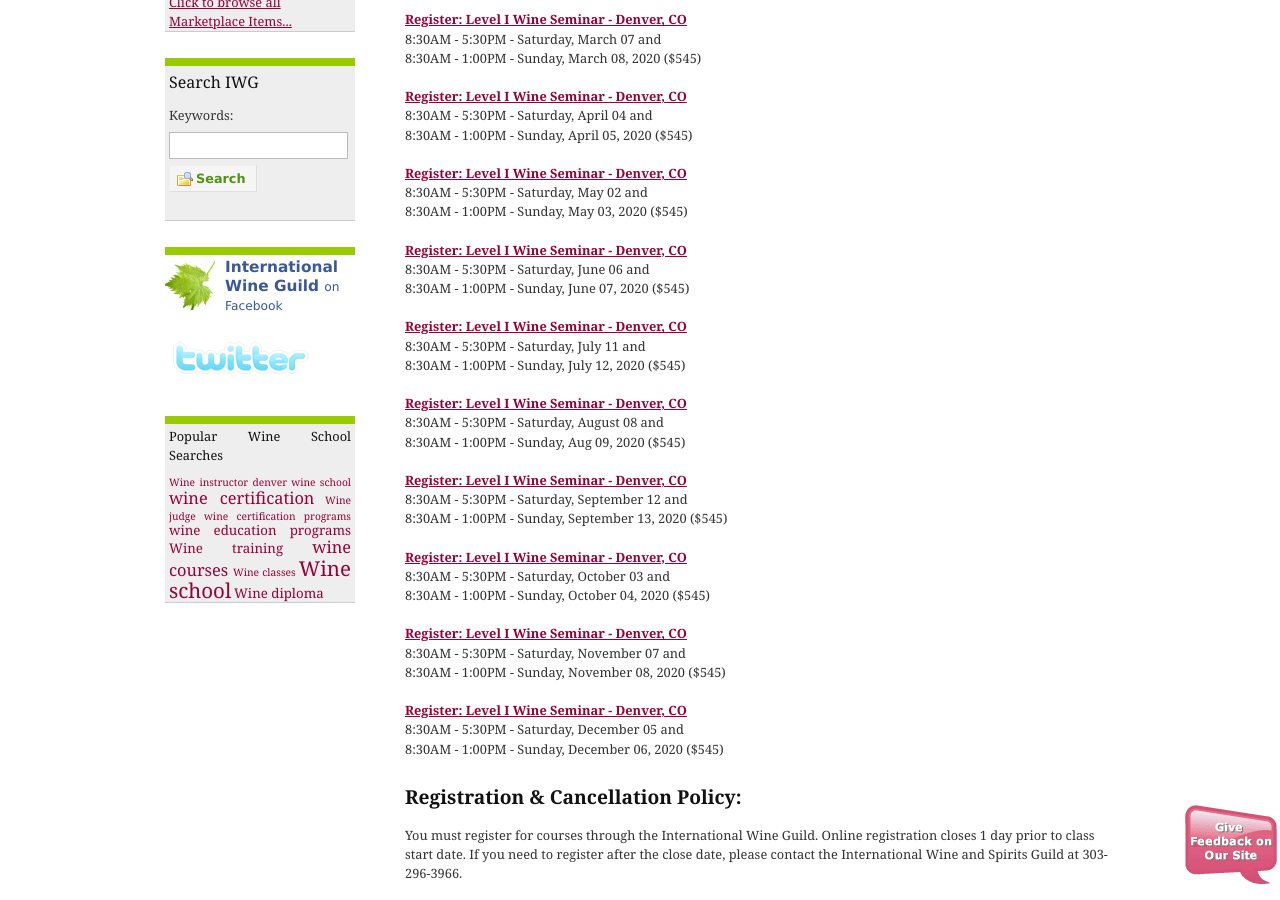
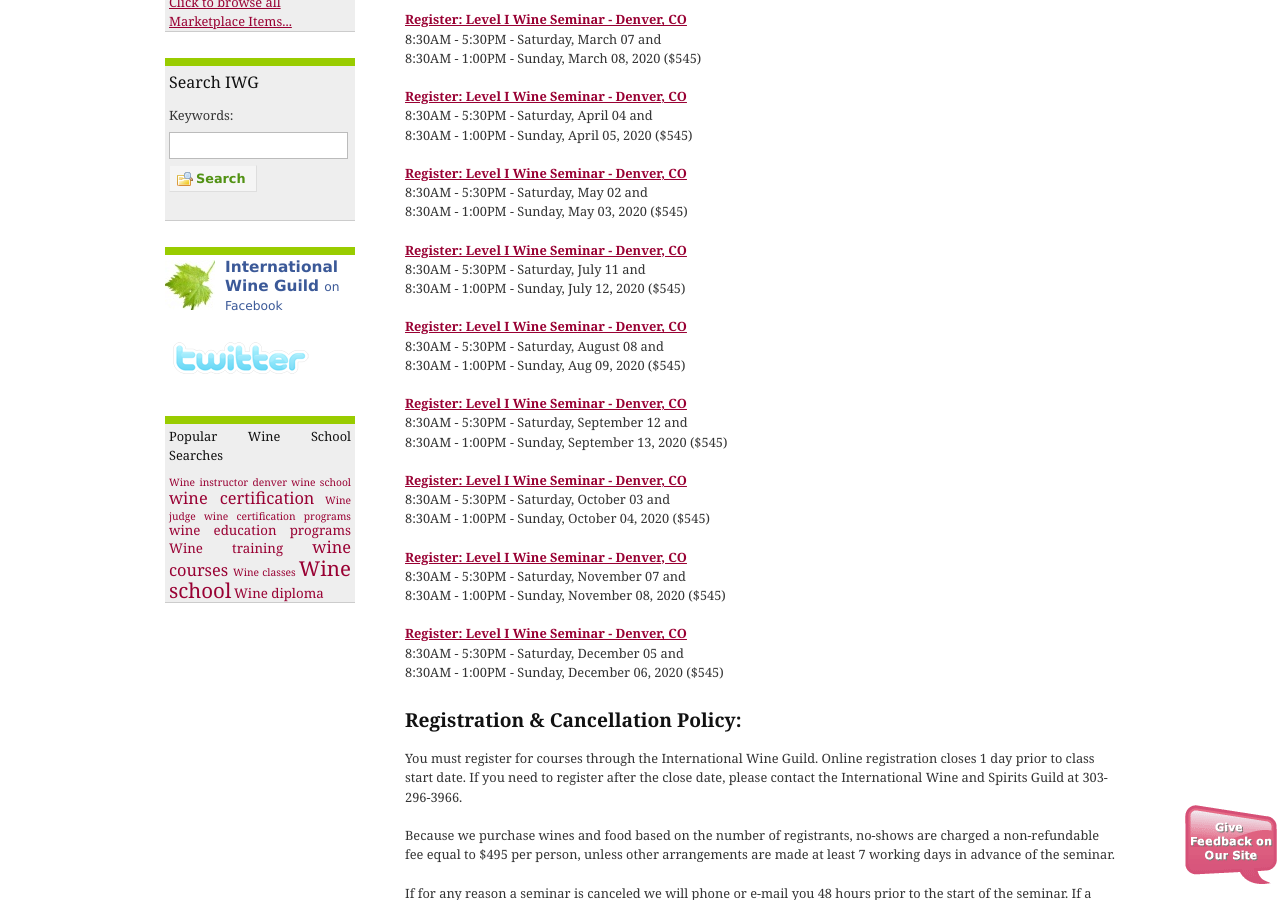
Before and after one commit to CKDev/internationalwineguild.com, a Jekyll site: the page built from register-for-the-guild-certification-seminar.html, in a window 1280 px wide and 900 px high, scrolled down 1235 px. Built offline with Jekyll 4.4.1, drawn with Linux system fonts in a browser that asks for light colours; a script that is not in the unit is left out; comment, search, counter and statistics services are not loaded.

Commit message:
Update register-for-the-guild-certification-seminar.html

```diff
--- a/register-for-the-guild-certification-seminar.html
+++ b/register-for-the-guild-certification-seminar.html
@@ -86,15 +86,6 @@
 
 <p>
   <a class="ga-track"
-    href="http://ww4.aitsafe.com/cf/add.cfm?userid=6714687&amp;product=Level+I+Wine+Seminar+Denver++-++06/06-07, 2020&amp;price=545&amp;return=www.internationalwineguild.com/register-for-the-guild-certification-seminar">
-    <strong>Register: Level I Wine Seminar - Denver, CO<br></strong>
-  </a>
-  8:30AM - 5:30PM - Saturday, June 06 and<br>
-  8:30AM - 1:00PM - Sunday, June 07, 2020 ($545)
-</p>
-
-<p>
-  <a class="ga-track"
     href="http://ww4.aitsafe.com/cf/add.cfm?userid=6714687&amp;product=Level+I+Wine+Seminar+Denver++-++07/11-12, 2020&amp;price=545&amp;return=www.internationalwineguild.com/register-for-the-guild-certification-seminar">
     <strong>Register: Level I Wine Seminar - Denver, CO<br></strong>
   </a>
```
